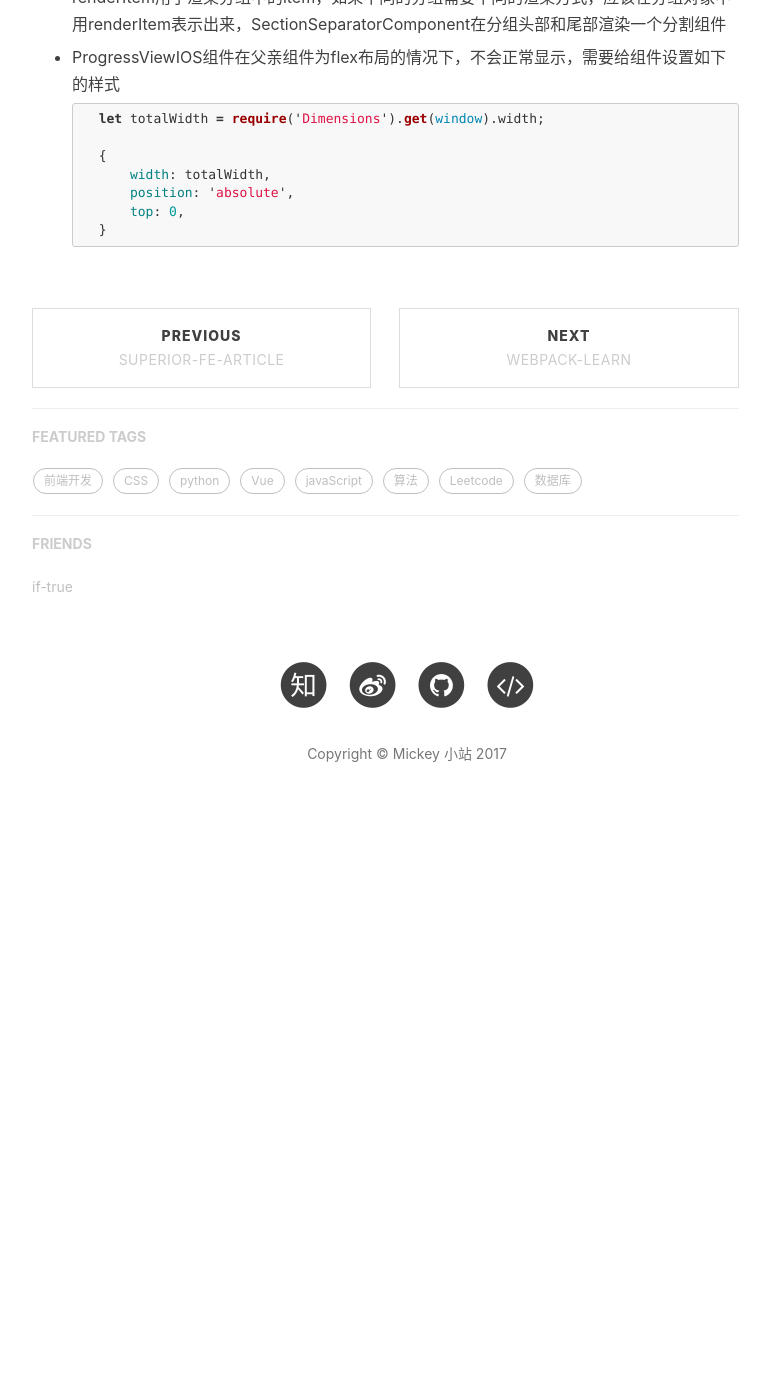
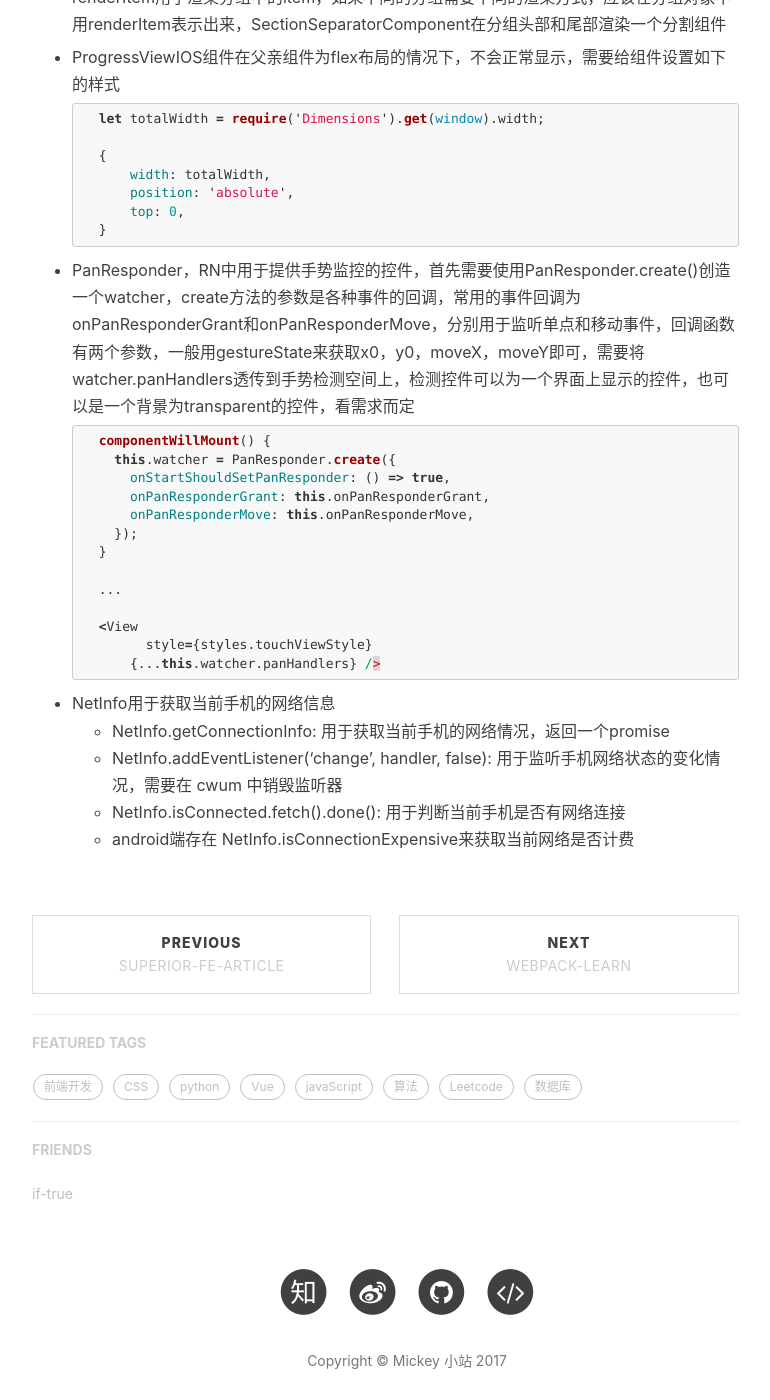
Before and after one commit to mickey0524/mickey0524.github.io, a Jekyll site: the page built from _posts/2017-12-08-RN-learning.md, in a window 1280 px wide and 1400 px high, scrolled down 4176 px. Shown: the whole window, without its empty margins (233-1003 px from the left). Built offline with Jekyll 4.4.1, drawn with Linux system fonts in a browser that asks for light colours; nearby versions of some CDN libraries; comment, search, counter and statistics services are not loaded; before the commit the page ends 5034 px from its top, so only the background shows below that.

Commit message:
feat(RN): 增加RN的手势响应的介绍

````diff
--- a/_posts/2017-12-08-RN-learning.md
+++ b/_posts/2017-12-08-RN-learning.md
@@ -162,3 +162,27 @@ tags:
 		top: 0,
 	}
 	```
+
+* PanResponder，RN中用于提供手势监控的控件，首先需要使用PanResponder.create()创造一个watcher，create方法的参数是各种事件的回调，常用的事件回调为onPanResponderGrant和onPanResponderMove，分别用于监听单点和移动事件，回调函数有两个参数，一般用gestureState来获取x0，y0，moveX，moveY即可，需要将watcher.panHandlers透传到手势检测空间上，检测控件可以为一个界面上显示的控件，也可以是一个背景为transparent的控件，看需求而定
+
+	```js
+	componentWillMount() {
+	  this.watcher = PanResponder.create({
+	    onStartShouldSetPanResponder: () => true,
+	    onPanResponderGrant: this.onPanResponderGrant,
+	    onPanResponderMove: this.onPanResponderMove,
+	  });
+	}
+
+	...
+
+	<View
+    	style={styles.touchViewStyle}
+        {...this.watcher.panHandlers} />
+	```
+
+* NetInfo用于获取当前手机的网络信息
+	* NetInfo.getConnectionInfo: 用于获取当前手机的网络情况，返回一个promise
+	* NetInfo.addEventListener('change', handler, false): 用于监听手机网络状态的变化情况，需要在 cwum 中销毁监听器
+	* NetInfo.isConnected.fetch().done(): 用于判断当前手机是否有网络连接
+	* android端存在 NetInfo.isConnectionExpensive来获取当前网络是否计费
````
